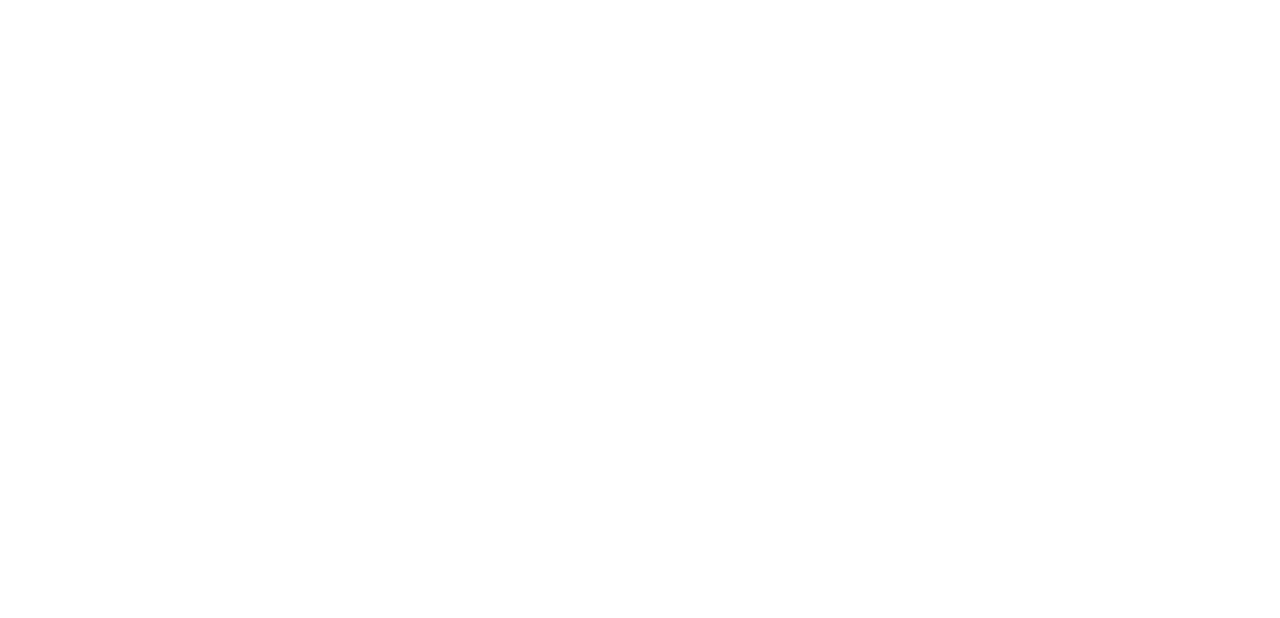
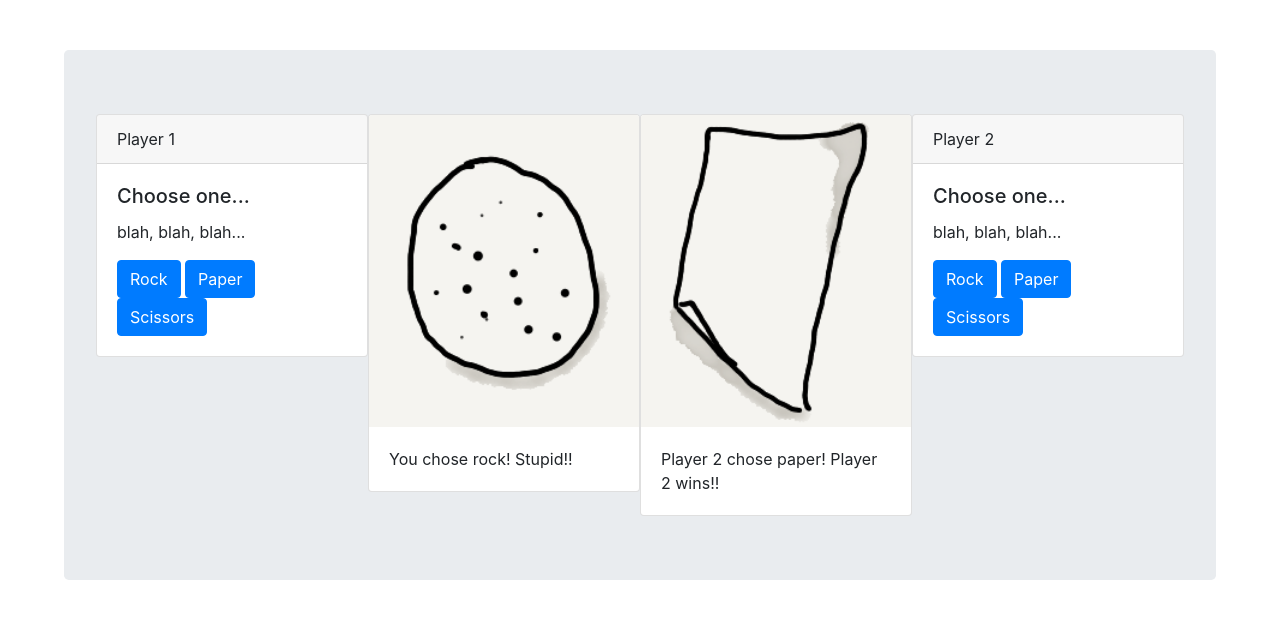
Before and after one commit to JackRa88it/Rock-Paper-Scissors, a plain HTML site: page index.html in a window 1280 px wide. Drawn offline with nearby package versions, Linux system fonts and the light colour scheme.

Commit message:
Make slightly more progress

```diff
--- a/assets/css/style.css
+++ b/assets/css/style.css
@@ -0,0 +1,9 @@
+.jumbotron {
+  width: 90%;
+  margin: 50px auto;
+  overflow: auto;
+}
+
+.card {
+  float: left;
+}
--- a/index.html
+++ b/index.html
@@ -11,6 +11,47 @@
 
 <body>
 
+  <div class="jumbotron">
+      <!-- player 1 controls -->
+      <div class="card w-25">
+        <div class="card-header">Player 1</div>
+        <div class="card-body">
+          <h5 class="card-title">Choose one...</h5>
+          <p class="card-text">blah, blah, blah...</p>
+          <a href="#" class="btn btn-primary">Rock</a>
+          <a href="#" class="btn btn-primary">Paper</a>
+          <a href="#" class="btn btn-primary">Scissors</a>
+        </div>
+      </div>
+
+      <div class="card w-25">
+        <img class="card-img-top" src="./assets/images/rock.png" alt="Card image cap">
+        <div class="card-body">
+          <p class="card-text">You chose rock! Stupid!!</p>
+        </div>
+      </div>
+
+      <div class="card w-25">
+        <img class="card-img-top" src="./assets/images/paper.png" alt="Card image cap">
+        <div class="card-body">
+          <p class="card-text">Player 2 chose paper! Player 2 wins!!</p>
+        </div>
+      </div>
+
+      <!-- player 2 controls -->
+      <div class="card w-25">
+          <div class="card-header">Player 2</div>
+          <div class="card-body">
+            <h5 class="card-title">Choose one...</h5>
+            <p class="card-text">blah, blah, blah...</p>
+            <a href="#" class="btn btn-primary">Rock</a>
+            <a href="#" class="btn btn-primary">Paper</a>
+            <a href="#" class="btn btn-primary">Scissors</a>
+          </div>
+        </div>
+  </div>
+
+
   <script src="https://code.jquery.com/jquery-3.2.1.slim.min.js" integrity="sha384-KJ3o2DKtIkvYIK3UENzmM7KCkRr/rE9/Qpg6aAZGJwFDMVNA/GpGFF93hXpG5KkN" crossorigin="anonymous"></script>
   <script src="https://cdnjs.cloudflare.com/ajax/libs/popper.js/1.12.9/umd/popper.min.js" integrity="sha384-ApNbgh9B+Y1QKtv3Rn7W3mgPxhU9K/ScQsAP7hUibX39j7fakFPskvXusvfa0b4Q" crossorigin="anonymous"></script>
   <script src="https://maxcdn.bootstrapcdn.com/bootstrap/4.0.0/js/bootstrap.min.js" integrity="sha384-JZR6Spejh4U02d8jOt6vLEHfe/JQGiRRSQQxSfFWpi1MquVdAyjUar5+76PVCmYl" crossorigin="anonymous"></script>
```
Also changed, not shown: assets/images/paper.png (added), assets/images/rock.png (added), assets/images/scissors.png (added).
